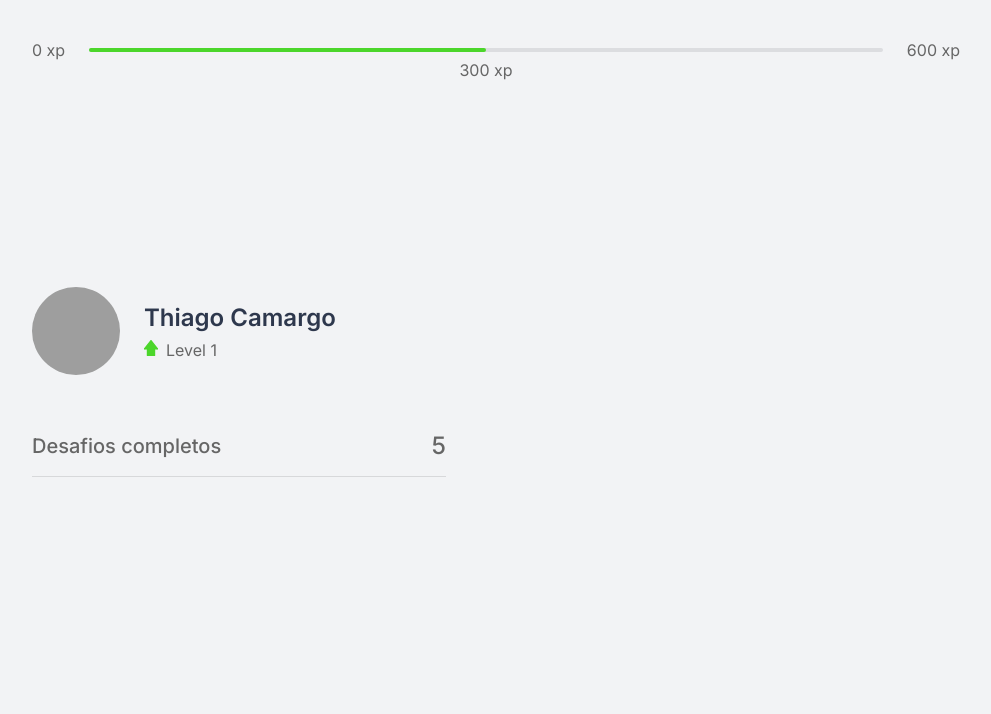
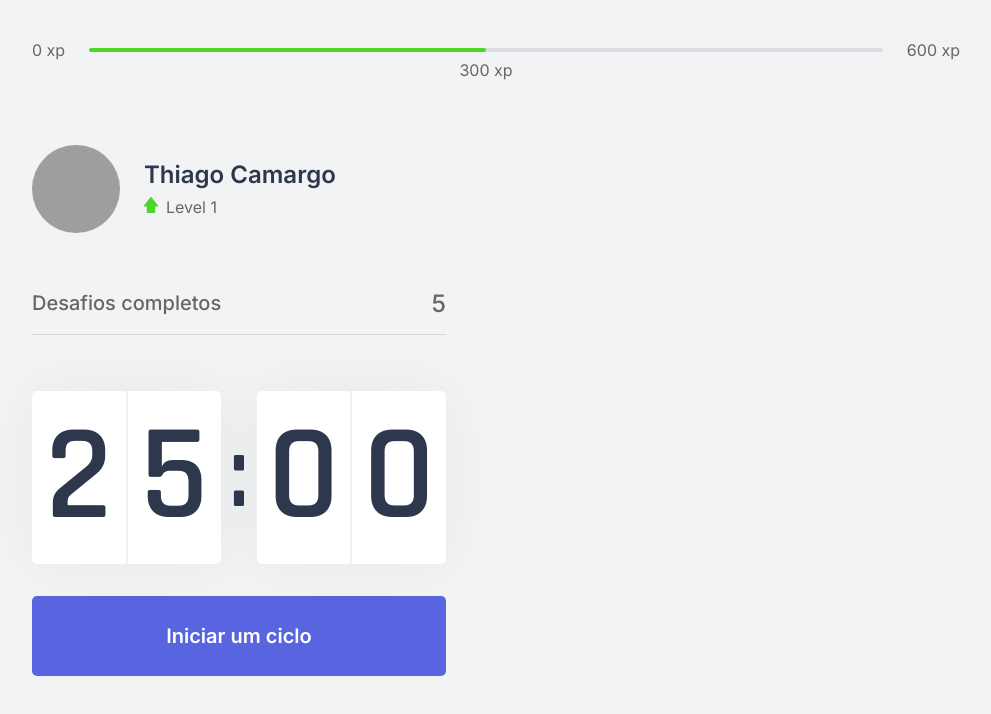
Before and after one commit to tcamargo10/NWL4, a Next.js app: page / in a window 1280 px wide. Shown: the top 714 px of the page, without its empty margins (144-1135 px from the left). Built offline with nearby package versions, Linux system fonts and the light colour scheme; grey boxes are pictures that could not be loaded.

Commit message:
adicionado Countdown component

```diff
--- /dev/null
+++ b/src/components/Countdown.tsx
@@ -0,0 +1,41 @@
+import { useState, useEffect } from 'react'
+import styles from '../styles/components/Countdown.module.css'
+
+export default function Countdown() {
+    const [time, setTime] = useState(25 * 60);
+    const [active, setActive] = useState(false);
+
+    const minutes = Math.floor(time / 60);
+    const seconds = time % 60;
+
+    const [minuteLeft, minuteRight] = String(minutes).padStart(2, '0').split('');
+    const [secondLeft, secondRight] = String(seconds).padStart(2, '0').split('');
+
+    useEffect(() => {
+
+    }, [active]);
+
+    function startCountdown() {
+        setActive(true);
+    }
+
+    return (
+        <div>
+            <div className={styles.CountdownContainer} >
+                <div>
+                    <span>{minuteLeft}</span>
+                    <span>{minuteRight}</span>
+                </div>
+                <span>:</span>
+                <div>
+                    <span>{secondLeft}</span>
+                    <span>{secondRight}</span>
+                </div>
+            </div>
+
+            <button type="button" className={styles.countdownButton} onClick={startCountdown}>
+                Iniciar um ciclo
+            </button>
+        </div>
+    )
+}
--- a/src/pages/_document.tsx
+++ b/src/pages/_document.tsx
@@ -1,10 +1,11 @@
 import Document, { Html, Head, Main, NextScript } from 'next/document';
-
 export default class MyDocument extends Document {
     render() {
         return (
             <Html>
                 <Head>
+                    <link rel="shortcut icon" href="favicon.png" type="image/png"/>
+
                     <link rel="preconnect" href="https://fonts.gstatic.com" />
                     <link href="https://fonts.googleapis.com/css2?family=Inter:wght@400;500;600&family=Rajdhani:wght@600&display=swap" rel="stylesheet" />
                 </Head>
--- a/src/pages/index.tsx
+++ b/src/pages/index.tsx
@@ -1,19 +1,26 @@
-
 import { CompletedChallenges } from "../components/CompletedChallenges";
+import Countdown from "../components/Countdown";
 import { ExperienceBar } from "../components/ExperienceBar";
 import { Profile } from "../components/Profile";
+
+import Head from 'next/head';
 
 import styles from '../styles/pages/Home.module.css';
 
 export default function Home() {
   return (
     <div className={styles.container}>
+      <Head>
+        <title>Inicio - move.it</title>
+      </Head>
+
       <ExperienceBar />
 
       <section>
         <div>
           <Profile />
           <CompletedChallenges />
+          <Countdown />
         </div>
 
         <div>
--- /dev/null
+++ b/src/styles/components/Countdown.module.css
@@ -0,0 +1,56 @@
+.CountdownContainer {
+  display: flex;
+  align-items: center;
+  font-family: Rajdhani;
+  font-weight: 600;
+  color: var(--title);
+}
+
+.CountdownContainer > div {
+  flex: 1;
+  display: flex;
+  align-items: center;
+  justify-content: space-evenly;
+  background: var(--white);
+  box-shadow: 0 0 60px rgba(0, 0, 0, 0.05);
+  border-radius: 5px;
+  font-size: 8.5rem;
+  text-align: center;
+}
+
+.CountdownContainer > div span {
+  flex: 1;
+}
+
+.CountdownContainer > div span:first-child {
+  border-right: 1px solid #f0f1f3;
+}
+
+.CountdownContainer > div span:last-child {
+  border-left: 1px solid #f0f1f3;
+}
+
+.CountdownContainer > span {
+  font-size: 6.25rem;
+  margin: 0 0.5rem;
+}
+
+.countdownButton {
+  width: 100%;
+  height: 5rem;
+  margin-top: 2rem;
+  display: flex;
+  align-items: center;
+  justify-content: center;
+  border: 0;
+  border-radius: 5px;
+  background: var(--blue);
+  color: var(--white);
+  font-size: 1.25rem;
+  font-weight: 600;
+  transition: background-color 0.2s;
+}
+
+.countdownButton:hover {
+  background: var(--blue-dark);
+}
```
